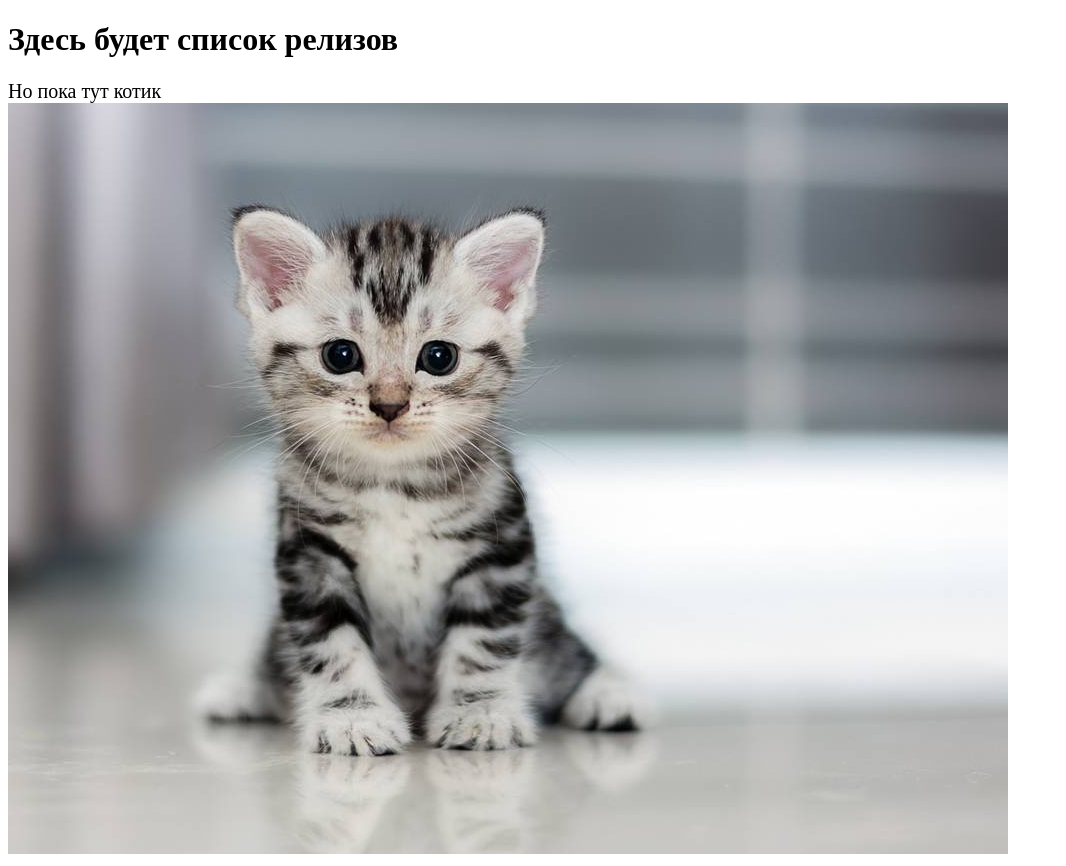
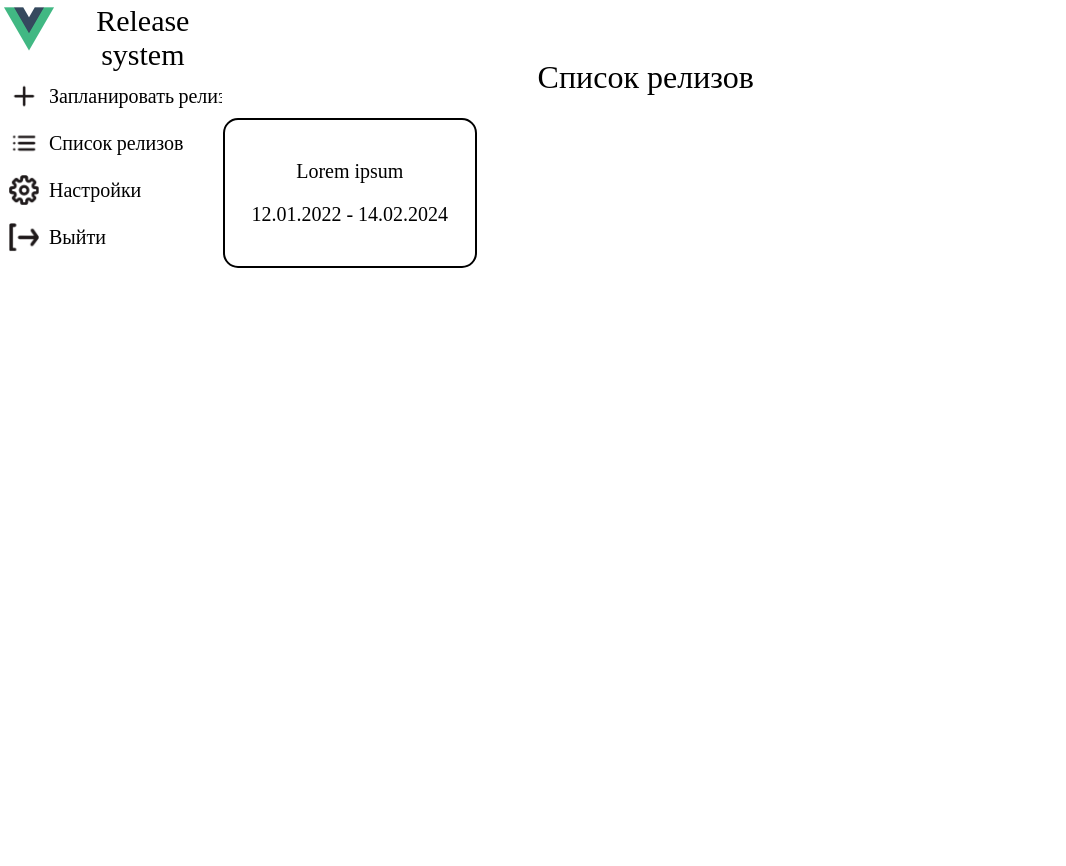
Before and after one commit to L3XxXa/ReleaseSystemFront, a Vue app in the folder release_system/: page /releasesList in a window 1280 px wide. Shown: the whole page, without its empty margins (0-1066 px from the left). After the commit the page ends 800 px from the top, so only its background shows below. Built offline with nearby package versions, Linux system fonts and the light colour scheme.

Commit message:
List of releases page init

```diff
--- /dev/null
+++ b/release_system/src/components/ReleaseCard.vue
@@ -0,0 +1,38 @@
+<template>
+  <div class="card">
+    <p class="content__1">
+      {{name}}
+    </p>
+    <p class="content__1" >
+      {{date}}
+    </p>
+  </div>
+</template>
+
+<script>
+export default {
+  name: "ReleaseCard",
+  data(){
+    return{
+      name: "Lorem ipsum",
+      date: "12.01.2022 - 14.02.2024"
+    }
+  }
+}
+</script>
+
+<style scoped>
+  .content__1{
+    font-family: Montserrat;
+    font-size: 20px;
+    text-align: center;
+
+  }
+  .card{
+    border: 2px solid black;
+    padding: 20px;
+    border-radius: 15px;
+    width: 20%;
+
+  }
+</style>
--- a/release_system/src/components/index.js
+++ b/release_system/src/components/index.js
@@ -1,9 +1,11 @@
 import navigationMenuButton from "@/components/UI/buttons/NavigationMenuButton";
 import navigationMenu from "@/components/navigationMenu/NavigationMenu";
 import releaseButton from "@/components/UI/buttons/ReleaseButton";
+import releaseCard from "@/components/ReleaseCard";
 
 export default [
     navigationMenuButton,
     navigationMenu,
-    releaseButton
+    releaseButton,
+    releaseCard
 ]
--- a/release_system/src/pages/ListOfReleasesPage.vue
+++ b/release_system/src/pages/ListOfReleasesPage.vue
@@ -1,26 +1,50 @@
 <template>
-<div>
-  <h1>
-    Здесь будет список релизов
-  </h1>
-  <span>Но пока тут котик</span>
-</div>
-  <img src="@/assets/img/kitten.jpg">
+  <div>
+    <div class="nav__menu">
+      <navigation-menu></navigation-menu>
+    </div>
+    <div class="content">
+      <h1 class="heading">
+        Список релизов
+      </h1>
+      <release-card>
 
+      </release-card>
+    </div>
+  </div>
 </template>
 
 <script>
+import ReleaseCard from "@/components/ReleaseCard";
 export default {
-  name: "ListOfReleasesPage"
+  name: "ListOfReleasesPage",
+  components: {ReleaseCard}
 }
 </script>
 
 <style scoped>
-  h1{
-    font-family: Montserrat;
-  }
-  span{
-    font-family: Montserrat;
-    font-size: 20px;
-  }
+.nav__menu {
+  height: 100%;
+  position: fixed;
+  z-index: 1;
+  top: 0;
+  left: 0;
+  overflow-x: hidden;
+  float: left;
+  width: 17%;
+  margin-left: 4px;
+  margin-top: 4px;
+}
+
+.content{
+  float: right;
+  width: 83%;
+  margin-top: 30px;
+}
+
+.heading{
+  font-family: Montserrat;
+  font-weight: normal;
+  margin-left: 30%;
+}
 </style>
```
